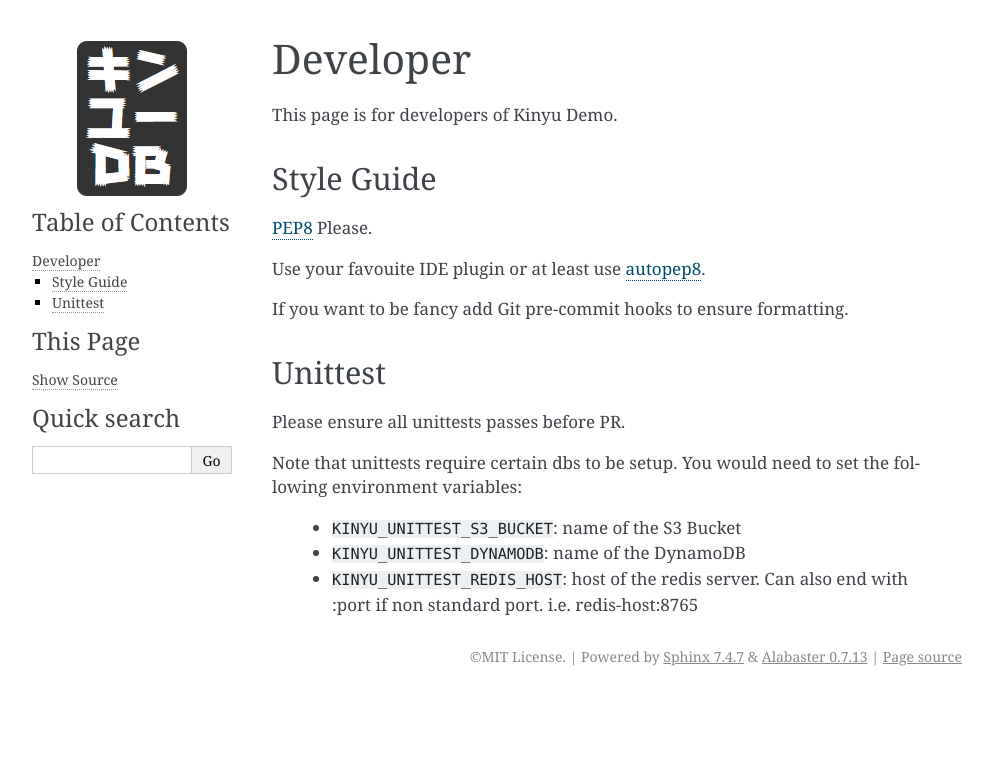
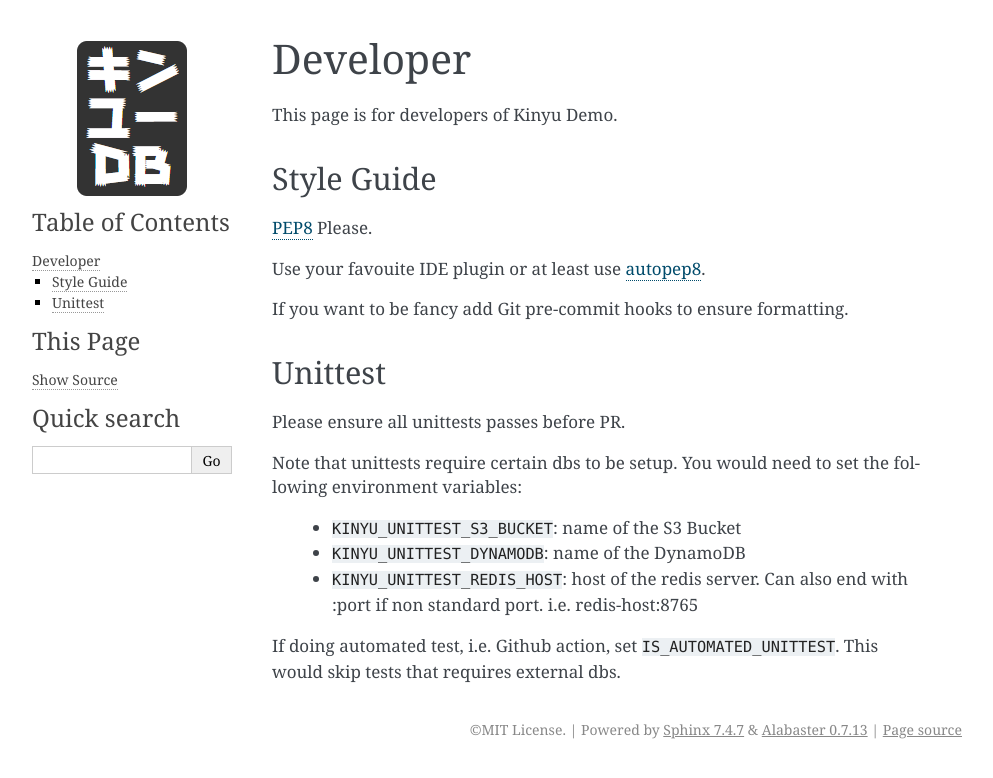
Before and after one commit to tayglobal/kydb, a Sphinx documentation site: the page built from docsrc/source/developer.rst, in a window 1280 px wide. Shown: the top 778 px of the page, without its empty margins (148-1141 px from the left). Built offline with Sphinx 7.4.7, drawn with Linux system fonts in a browser that asks for light colours.

Commit message:
Added doc regarding IS_AUTOMATED_UNITTEST

```diff
--- a/docsrc/source/developer.rst
+++ b/docsrc/source/developer.rst
@@ -26,3 +26,5 @@ You would need to set the following environment variables:
  * ``KINYU_UNITTEST_DYNAMODB``: name of the DynamoDB
 
  * ``KINYU_UNITTEST_REDIS_HOST``: host of the redis server. Can also end with :port if non standard port. i.e. redis-host:8765
+
+If doing automated test, i.e. Github action, set ``IS_AUTOMATED_UNITTEST``. This would skip tests that requires external dbs.
```
